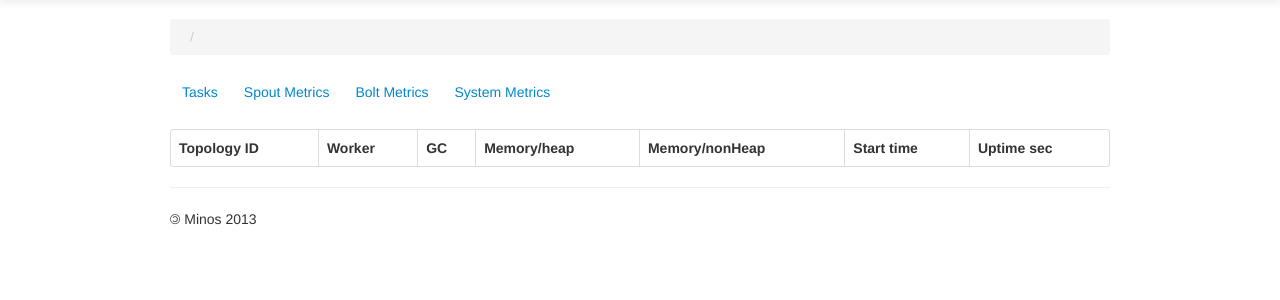
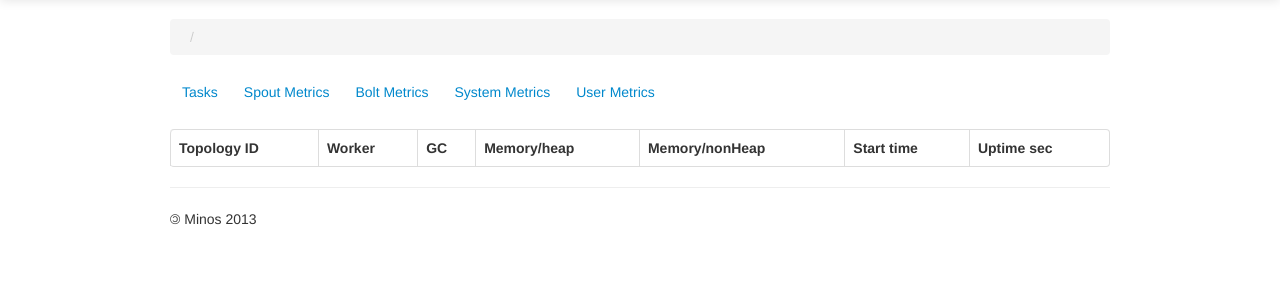
Before and after one commit to XiaoMi/minos, a Django app: page /monitor/cluster/1/system_metrics/ in a window 1280 px wide. Shown: the part 41-341 px from the top of the page. Run offline with Django 3.2, Linux system fonts and the light colour scheme; data that the repository does not hold is empty; parts of the project's set-up code (start-up, migrations or seed data) failed here and were passed over; some libraries are stand-ins or nearby versions.

Commit message:
owl support display storm user metrics
Summary: Ref T1545

Test Plan: N/A

Reviewers: wuzesheng, peng.zhang, yehangjun, yongxing

Reviewed By: yongxing

Subscribers: infra-dev

Maniphest Tasks: T1545

Differential Revision: https://phabricator.d.xiaomi.net/D5105

```diff
--- a/owl/monitor/dbutil.py
+++ b/owl/monitor/dbutil.py
@@ -275,6 +275,12 @@ def generate_perf_counter_for_cluster(result):
     generate_perf_counter_of_operation_metrics(hbase_cluster, group)
   return result
 
+def format_storm_name(name):
+  unsupported_character = ['/', '~', ':', '?', '!', ' ', '@', '#', '$', '%', '^', '&', '*'];
+  for character in unsupported_character:
+    name = name.replace(character, '_')
+  return name
+
 def generate_perf_counter_for_storm(result):
   storm_tasks = get_storm_task()
   for storm_task in storm_tasks:
@@ -285,15 +291,14 @@ def generate_perf_counter_for_storm(result):
       return result
 
     for storm_id , topology_metrics in json_metrics.iteritems():
-      endpoint = result.setdefault(storm_id, {})
+      endpoint = result.setdefault(format_storm_name(storm_id), {})
       for group_name, group_metrics in topology_metrics.iteritems():
-        if group_name != "Spout" and group_name != "Bolt":
+        if group_name.find("STORM_SYSTEM_") == 0:
           continue
 
-        group = endpoint.setdefault(group_name, {})
+        group = endpoint.setdefault(format_storm_name(group_name), {})
         for metrics_name, metrics in group_metrics.iteritems():
-
-          counter = group.setdefault(metrics_name, {})
+          counter = group.setdefault(format_storm_name(metrics_name), {})
           counter['type'] = 0
           counter['unit'] = ''
           counter['value'] = metrics
--- a/owl/monitor/urls.py
+++ b/owl/monitor/urls.py
@@ -23,6 +23,7 @@ urlpatterns = patterns(
   url(r'^cluster/(?P<id>\d+)/replication/$', views.show_cluster_replication),
   url(r'^cluster/(?P<id>\d+)/builtin_metrics/$', views.show_cluster_storm_builtin_metrics),
   url(r'^cluster/(?P<id>\d+)/system_metrics/$', views.show_cluster_storm_system_metrics),
+  url(r'^cluster/(?P<id>\d+)/user_metrics/$', views.show_cluster_storm_user_metrics),
   url(r'^cluster/(?P<id>\d+)/topology/$', views.show_storm_topology),
 
   url(r'^job/(?P<id>[^/]+)/$', views.show_job),
--- a/owl/monitor/views.py
+++ b/owl/monitor/views.py
@@ -270,7 +270,12 @@ def show_cluster_storm_builtin_metrics(request, id):
   cluster = dbutil.get_cluster(id)
   storm_tasks = dbutil.get_storm_task_by_cluster(cluster)
   type = request.GET.get('type')
+  type_dict = {
+    "Spout": "STORM_BUILTIN_SPOUT_METRICS",
+    "Bolt": "STORM_BUILTIN_BOLT_METRICS",
+  }
 
+  # builtin metrics format is <storm_id, STORM_BUILTIN_SPOUT_METRICS|STORM_BUILTIN_BOLT_METRICS, <key, value>>>
   storm_metrics = [];
   for storm_task in storm_tasks:
     if storm_task.job.name != 'metricserver':
@@ -284,7 +289,7 @@ def show_cluster_storm_builtin_metrics(request, id):
     for storm_id, topology_metrics in json_metrics.iteritems():
       element = {"storm_id": storm_id}
       for group_name, group_metrics in topology_metrics.iteritems():
-        if group_name == type:
+        if group_name == type_dict.get(type):
           for metrics_name, metrics in group_metrics.iteritems():
             metrics_name = metrics_name.lstrip('_')
             metrics_name = metrics_name.replace('-', '_')
@@ -308,6 +313,8 @@ def show_cluster_storm_system_metrics(request, id):
   cluster = dbutil.get_cluster(id)
   storm_tasks = dbutil.get_storm_task_by_cluster(cluster)
 
+  # system metrics format is <storm_id, STORM_SYSTEM_*, <key, value>>>;
+  # and key may in format: "GC/*", "memory/heap:*", ""memory/nonHeap:*" or ".*";
   storm_metrics = []
   for storm_task in storm_tasks:
     try:
@@ -319,9 +326,9 @@ def show_cluster_storm_system_metrics(request, id):
     for storm_id, topology_metrics in json_metrics.iteritems():
       topology_element = []
       for group_name, group_metrics in topology_metrics.iteritems():
-        if group_name == "Spout" or group_name == "Bolt" or group_name == "User":
-         continue
-
+        if group_name.find("STORM_SYSTEM_") != 0:
+          continue
+        group_name = group_name.lstrip("STORM_SYSTEM_")
         element = {"worker_endpoint" : group_name};
         gc_value = ""
         memory_heap_value = ""
@@ -364,6 +371,71 @@ def show_cluster_storm_system_metrics(request, id):
 
   return respond(request, 'monitor/storm_system_metrics_board.html', params)
 
+#url: /cluster/$id/user_metrics/
+def show_cluster_storm_user_metrics(request, id):
+  cluster = dbutil.get_cluster(id)
+  storm_tasks = dbutil.get_storm_task_by_cluster(cluster)
+
+  # user metrics format is <storm_id, component_id:task_id, <key, value>>>;
+  storm_metrics = {}
+  for storm_task in storm_tasks:
+    if storm_task.job.name != 'metricserver':
+      continue
+    try:
+      json_metrics = json.loads(storm_task.last_metrics_raw)
+    except:
+      logger.warning("Failed to parse metrics of task: %s", storm_task)
+      return HttpResponse('')
+
+    for storm_id, topology_metrics in json_metrics.iteritems():
+      topology_metrics_dict = storm_metrics.setdefault(storm_id, {})
+      for group_name, group_metrics in topology_metrics.iteritems():
+        if group_name.find("STORM_SYSTEM_") == 0 or group_name == "STORM_BUILTIN_SPOUT_METRICS" or group_name == "STORM_BUILTIN_BOLT_METRICS":
+          continue
+        group_component_id = group_name.split(":")[0]
+        group_task_id = group_name.split(":")[1]
+        group_metrics_dict = topology_metrics_dict.setdefault(group_component_id, {})
+        task_metrics_dict = group_metrics_dict.setdefault(group_task_id, {});
+
+        for metrics_name, metrics in group_metrics.iteritems():
+          task_metrics_dict[metrics_name] = metrics
+  # after upper handle, storm_metrics in format: <storm_id, <component_id, <task_id, <key, value>>>>
+
+  format_storm_metrics = {}
+  for storm_id in storm_metrics:
+    topology_metrics = storm_metrics.get(storm_id)
+    format_topology_metrics = format_storm_metrics.setdefault(storm_id, {})
+    for component_id in topology_metrics:
+      group_metrics = topology_metrics.get(component_id)
+      format_group_metrics = format_topology_metrics.setdefault(component_id, {})
+      # all the key_set for the task_id in the same component are same,
+      # here we just take the first task's key set if exist;
+      for task_id in group_metrics:
+        task_metrics = group_metrics.get(task_id)
+        key_set = task_metrics.keys()
+        break;
+
+      format_group_metrics["key_set"] = key_set[:]
+      format_group_metrics["key_set"].insert(0, "TaskID")
+      format_task_metrics_list = []
+      for task_id in group_metrics:
+        metrics = group_metrics.get(task_id)
+        format_metrics_list = [task_id]
+        for key in key_set:
+          format_metrics_list.append(metrics.get(key, " "))
+        format_task_metrics_list.append(format_metrics_list)
+      format_group_metrics["value_set"] = format_task_metrics_list
+
+  # after upper handle, format_storm_metrics in format:
+  # <storm_id, <component_id,<"key_set": [key1, key2, ...... ,keyn], "value_sets":
+  # [[v11, v12, ...... v1n], ...... ,[vm1, vm2, ...... vmn]]>>>
+  params = {
+    'cluster' : cluster,
+    'storm_metrics' : format_storm_metrics,
+    }
+
+  return respond(request, 'monitor/storm_user_board.html', params)
+
 #url: /topology/$storm_id/?topology_id=xxx
 def show_storm_topology(request, id):
   cluster = dbutil.get_cluster(id)
@@ -376,7 +448,7 @@ def show_storm_topology(request, id):
   storm_graphs = []
   for key in spout_keys:
     title = storm_id + ":Spout:" + key
-    query = ("&m=sum:%s{host=%s,group=Spout}&o=" % (key, storm_id))
+    query = ("&m=sum:%s{host=%s,group=STORM_BUILTIN_SPOUT_METRICS}&o=" % (key, dbutil.format_storm_name(storm_id)))
     graph = {
       "title" : title,
       "query" : query,
@@ -385,7 +457,7 @@ def show_storm_topology(request, id):
 
   for key in bolt_keys:
     title = storm_id + ":Bolt:" + key
-    query = ("&m=sum:%s{host=%s,group=Bolt}&o=" % (key, storm_id))
+    query = ("&m=sum:%s{host=%s,group=STORM_BUILTIN_BOLT_METRICS}&o=" % (key, dbutil.format_storm_name(storm_id)))
     graph = {
       "title" : title,
       "query" : query,
--- a/owl/templates/monitor/storm_base.html
+++ b/owl/templates/monitor/storm_base.html
@@ -22,6 +22,9 @@
         <li>
             <a href="/monitor/cluster/{{ cluster.id }}/system_metrics/">System Metrics</a>
         </li>
+        <li>
+            <a href="/monitor/cluster/{{ cluster.id }}/user_metrics/">User Metrics</a>
+        </li>
     </ul>
 
     {% block storm_content %}{% endblock %}
```
Also changed, not shown: owl/templates/monitor/storm_user_board.html (added, +32 -0 lines).
